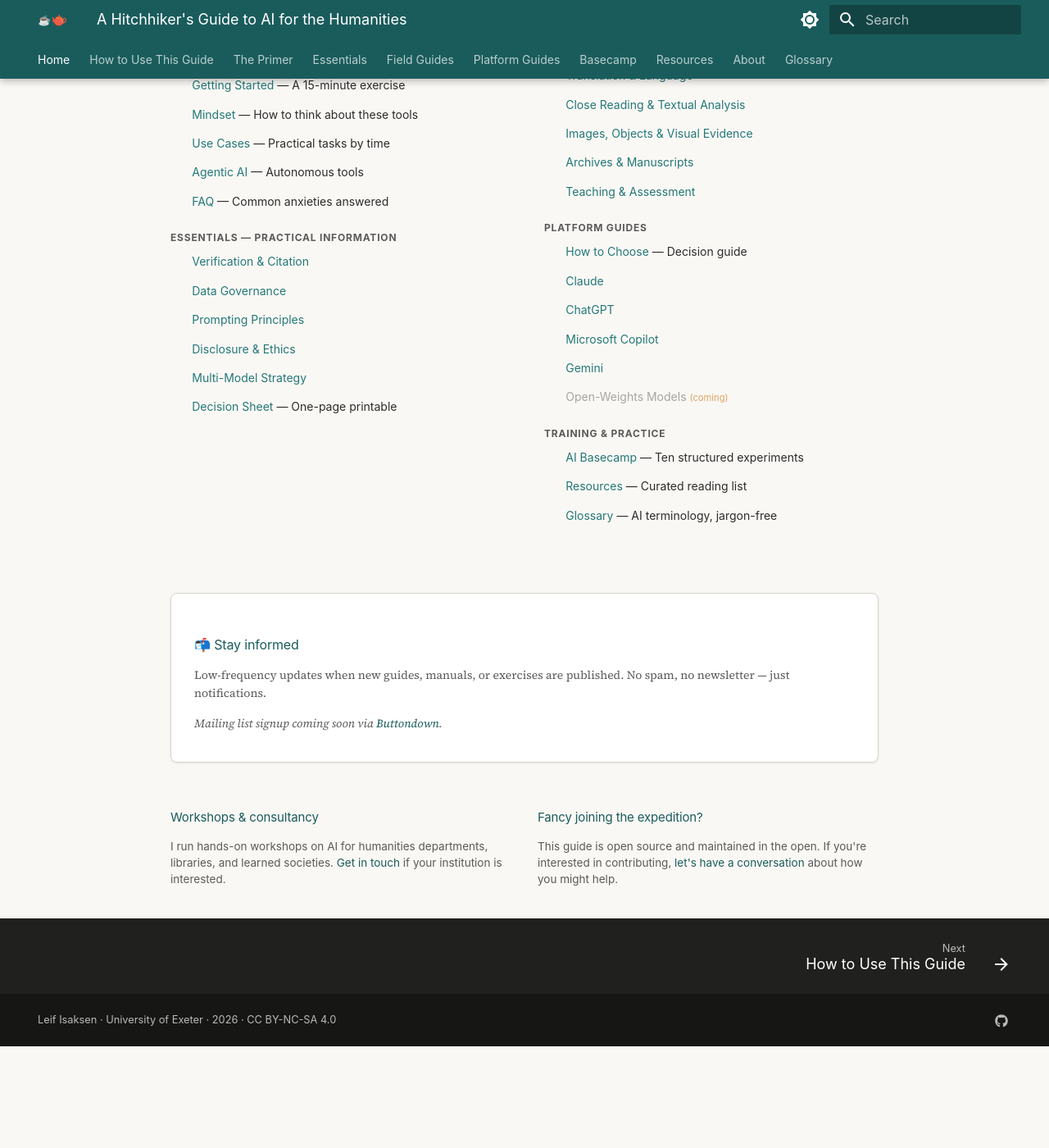
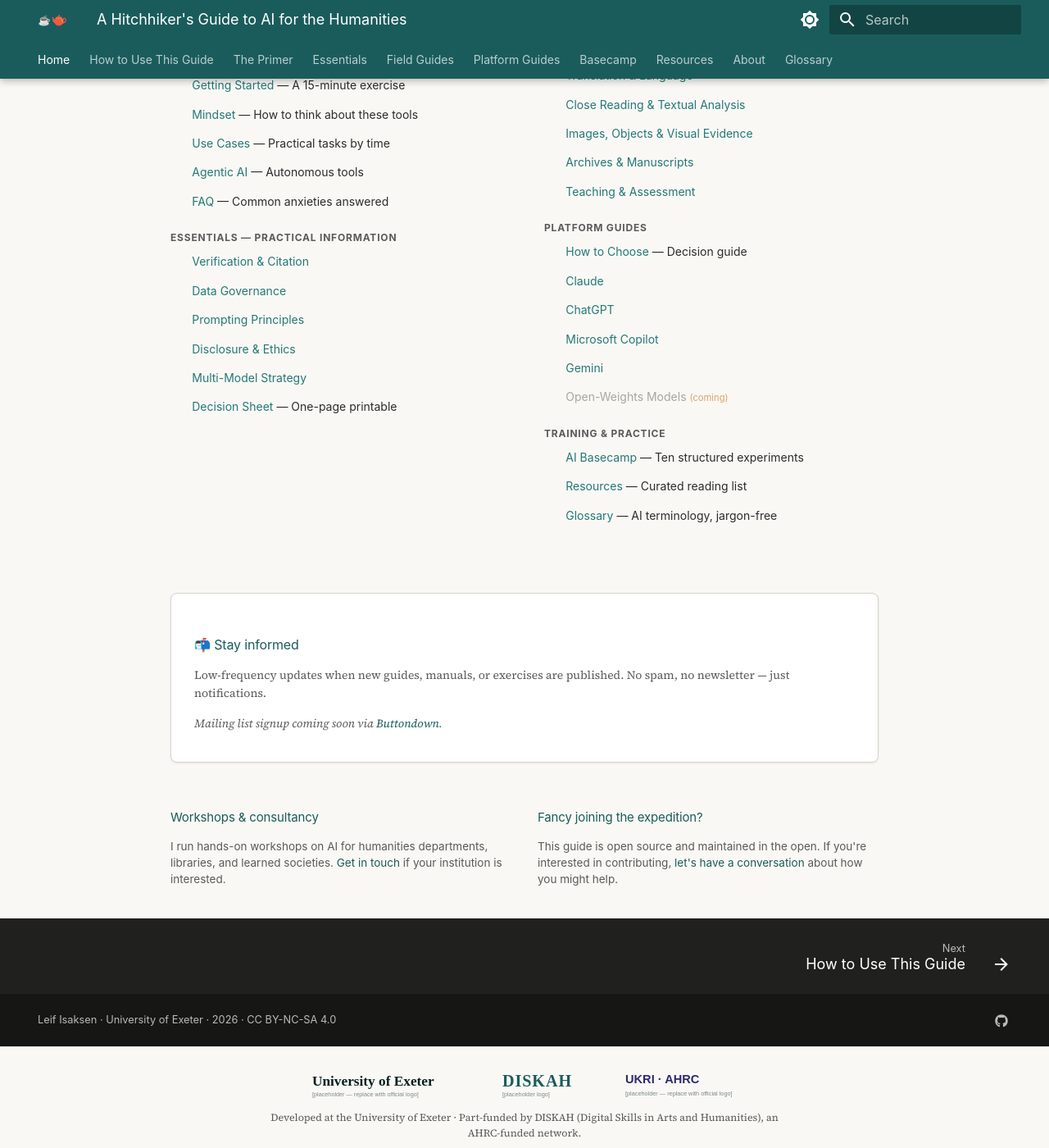
Before and after one commit to leifuss/hhg2ai, an MkDocs documentation site: the page built from docs/index.md, in a window 1280 px wide and 1400 px high, scrolled down 1496 px. Shown: the whole window at 82% size. Built offline with MkDocs 1.6.1 and Material for MkDocs 9.7.7, drawn with Linux system fonts in a browser that asks for light colours; comment, search, counter and statistics services are not loaded; before the commit the page ends 2772 px from its top, so only the background shows below that.

Commit message:
Add Exeter/DISKAH/AHRC funder branding site-wide
- overrides/main.html: extend the footer block with a funder logo row
  and acknowledgement line, so it renders on every page
- docs/assets/images/branding/: text SVG placeholders (uoe, diskah,
  ukri-ahrc) for Leif to swap for official logos (same filenames)
- extra.css: .hhg-brand-footer styling, dark-scheme + print aware
- about: Funding and acknowledgements section

https://claude.ai/code/session_01RZCGiqgiaUyeyMdtocUV2V

```diff
--- a/docs/assets/stylesheets/extra.css
+++ b/docs/assets/stylesheets/extra.css
@@ -584,3 +584,37 @@
     flex-direction: column;
   }
 }
+
+/* Site-wide branding / funder acknowledgement footer */
+.hhg-brand-footer {
+  border-top: 1px solid rgba(0, 0, 0, 0.1);
+  padding: 20px 16px 8px;
+  text-align: center;
+}
+.hhg-brand-logos {
+  display: flex;
+  justify-content: center;
+  align-items: center;
+  flex-wrap: wrap;
+  gap: 18px 40px;
+  margin-bottom: 10px;
+}
+.hhg-brand-logos img {
+  height: 44px;
+  width: auto;
+  max-width: 200px;
+  object-fit: contain;
+}
+.hhg-brand-text {
+  font-size: 12.5px;
+  line-height: 1.5;
+  color: var(--md-default-fg-color--light);
+  max-width: 640px;
+  margin: 0 auto;
+}
+[data-md-color-scheme="slate"] .hhg-brand-footer {
+  border-top-color: rgba(255, 255, 255, 0.12);
+}
+@media print {
+  .hhg-brand-footer { display: block; }
+}
--- a/overrides/main.html
+++ b/overrides/main.html
@@ -13,3 +13,21 @@
     {{ super() }}
   {% endif %}
 {% endblock %}
+
+{% block footer %}
+  {{ super() }}
+  <div class="hhg-brand-footer">
+    <div class="hhg-brand-logos">
+      <a href="https://www.exeter.ac.uk" target="_blank" rel="noopener" title="University of Exeter">
+        <img src="{{ 'assets/images/branding/uoe-logo.svg' | url }}" alt="University of Exeter">
+      </a>
+      <a href="https://www.diskah.org" target="_blank" rel="noopener" title="DISKAH — Digital Skills in Arts and Humanities">
+        <img src="{{ 'assets/images/branding/diskah-logo.svg' | url }}" alt="DISKAH — Digital Skills in Arts and Humanities">
+      </a>
+      <a href="https://www.ukri.org/councils/ahrc/" target="_blank" rel="noopener" title="Arts and Humanities Research Council">
+        <img src="{{ 'assets/images/branding/ukri-ahrc-logo.svg' | url }}" alt="UKRI — Arts and Humanities Research Council">
+      </a>
+    </div>
+    <p class="hhg-brand-text">Developed at the <a href="https://www.exeter.ac.uk" target="_blank" rel="noopener">University of Exeter</a> · Part-funded by <a href="https://www.diskah.org" target="_blank" rel="noopener">DISKAH</a> (Digital Skills in Arts and Humanities), an AHRC-funded network.</p>
+  </div>
+{% endblock %}
```
Also changed, not shown: docs/about/index.md (+6 -2 lines), docs/assets/images/branding/diskah-logo.svg (added), docs/assets/images/branding/ukri-ahrc-logo.svg (added), docs/assets/images/branding/uoe-logo.svg (added).
